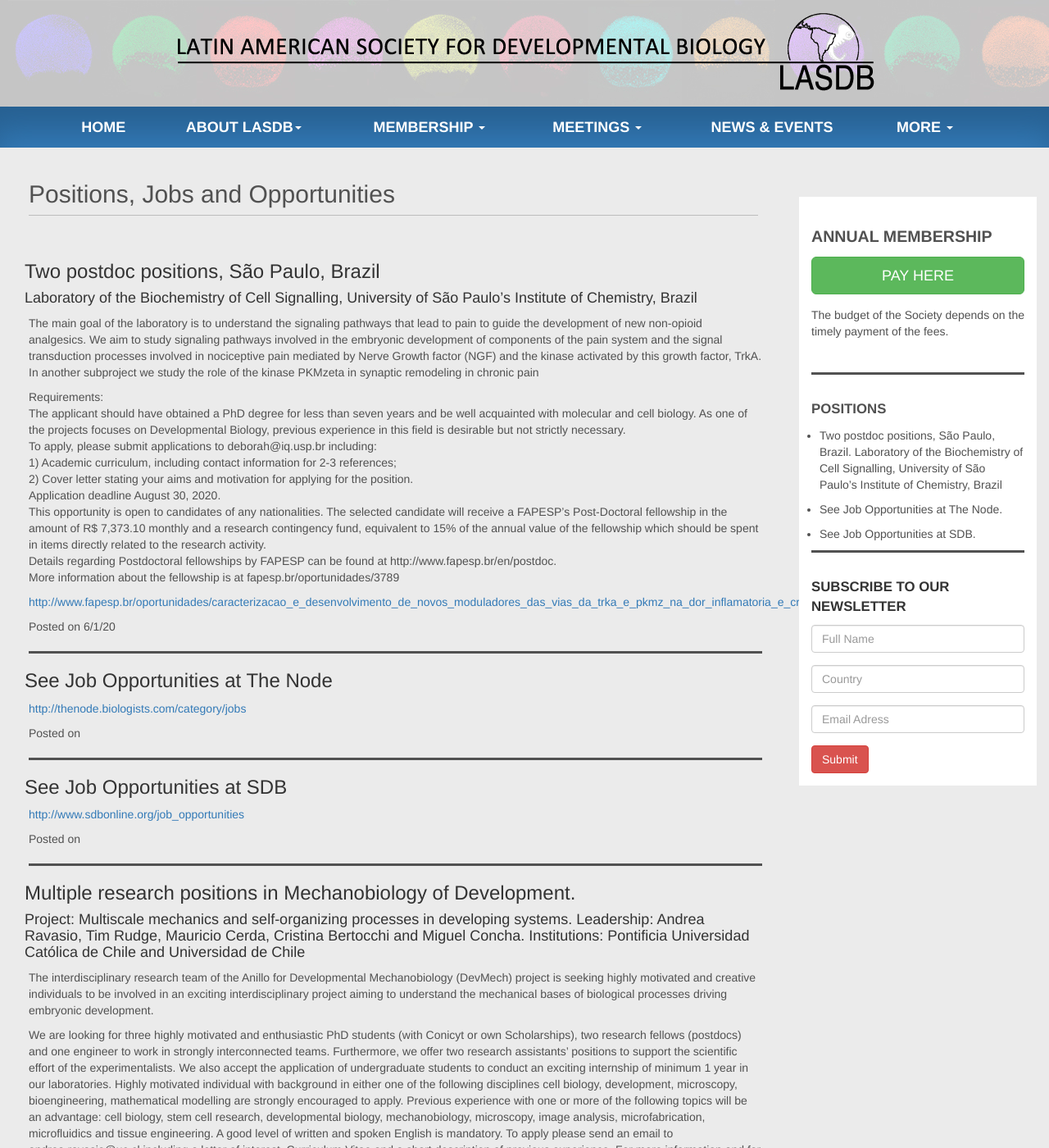
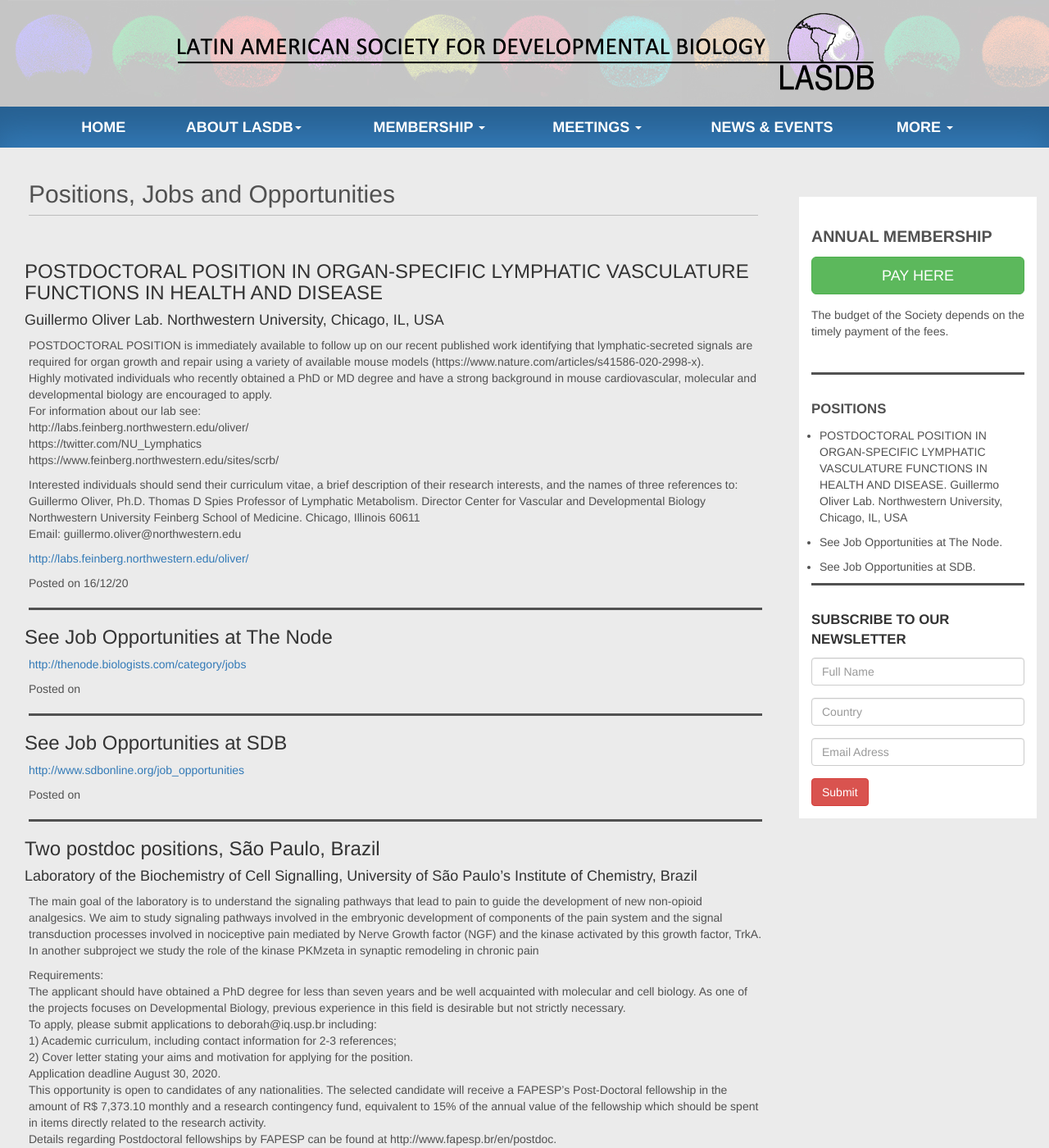
Before and after one commit to lasdb/lasdb.github.io, a Jekyll site: the page built from _posts/2000-01-01-jobs.markdown, in a window 1280 px wide and 1400 px high. Shown: the whole window at 82% size. Built offline with Jekyll 4.4.1, drawn with Linux system fonts in a browser that asks for light colours; nearby versions of some CDN libraries.

Commit message:
Update 2000-01-01-jobs.markdown

```diff
--- a/_posts/2000-01-01-jobs.markdown
+++ b/_posts/2000-01-01-jobs.markdown
@@ -5,6 +5,29 @@
 categories: jobs
 permalink: /pages/jobs.html
 jobs:
+
+  - title: 'POSTDOCTORAL POSITION IN ORGAN-SPECIFIC LYMPHATIC VASCULATURE FUNCTIONS IN HEALTH AND DISEASE'
+    date: '16/12/20'
+    subtitle: 'Guillermo Oliver Lab. Northwestern University, Chicago, IL, USA'
+    body: 'POSTDOCTORAL POSITION is immediately available to follow up on our recent published work identifying that lymphatic-secreted signals are required for organ growth
+and repair using a variety of available mouse models (https://www.nature.com/articles/s41586-020-2998-x). <br>
+Highly motivated individuals who recently obtained a PhD or MD degree and have a strong background in mouse cardiovascular, molecular and developmental biology are encouraged to apply. <br>
+For information about our lab see: <br>
+http://labs.feinberg.northwestern.edu/oliver/    <br>
+https://twitter.com/NU_Lymphatics <br>
+https://www.feinberg.northwestern.edu/sites/scrb/ '
+    par2: 'Interested individuals should send their curriculum vitae, a brief description of their research interests, and the names of three references to:
+Guillermo Oliver, Ph.D. Thomas D Spies Professor of Lymphatic Metabolism. Director Center for Vascular and Developmental Biology Northwestern University Feinberg School of Medicine. Chicago, Illinois 60611 <br>
+Email: guillermo.oliver@northwestern.edu'
+    URL: 'http://labs.feinberg.northwestern.edu/oliver/'
+
+  - title: 'See Job Opportunities at The Node'
+    date: ''
+    URL: 'http://thenode.biologists.com/category/jobs'
+
+  - title: 'See Job Opportunities at SDB'
+    date: ''
+    URL: 'http://www.sdbonline.org/job_opportunities'
 
   - title: 'Two postdoc positions, São Paulo, Brazil'
     date: '6/1/20'
```
Also changed, not shown: other parts of _posts/2000-01-01-jobs.markdown (+0 -8 lines).
